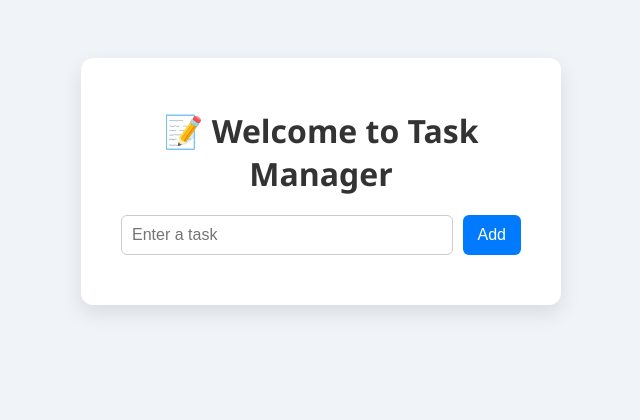
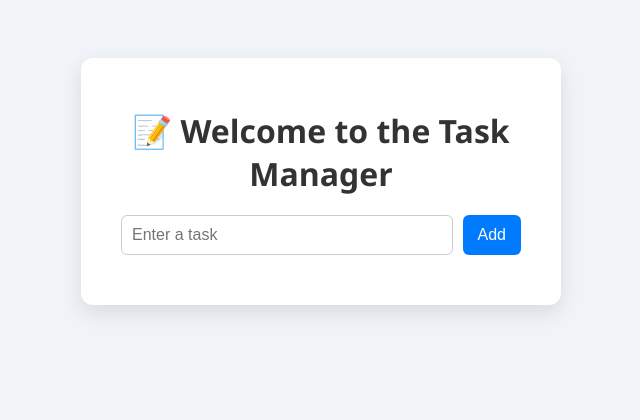
Before and after one commit to akashsakore/Task-Manager-AWS-Jenkins-Docker, a Flask app: page / in a window 1280 px wide. Shown: the top 420 px of the page, without its empty margins (319-959 px from the left). Run offline with Flask 3, Linux system fonts and the light colour scheme.

Commit message:
Update index.html for automation testing 1

```diff
--- a/task-manager/templates/index.html
+++ b/task-manager/templates/index.html
@@ -72,7 +72,7 @@
 </head>
 <body>
     <div class="container">
-        <h1>📝 Welcome to Task Manager</h1>
+        <h1>📝 Welcome to the Task Manager</h1>
         <form method="POST">
             <input type="text" name="task" placeholder="Enter a task" required>
             <input type="submit" value="Add">
```
